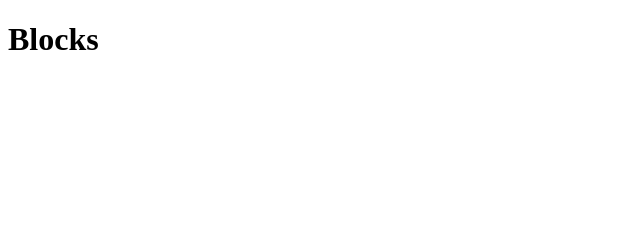
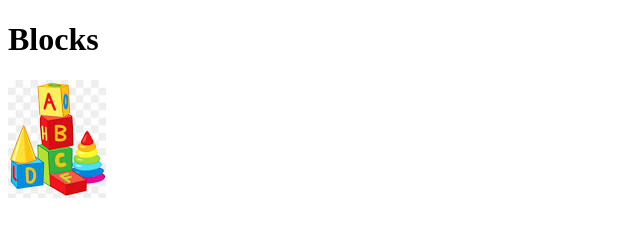
Before and after one commit to rarrunategu1/express_practice, a website: page public/index.html in a window 1280 px wide. Shown: the whole page, without its empty margins (0-640 px from the left). Drawn offline with Linux system fonts and the light colour scheme.

Commit message:
added an img in a p tag

```diff
--- a/public/index.html
+++ b/public/index.html
@@ -8,5 +8,6 @@
 </head>
 <body>
     <h1>Blocks</h1>
+    <p><img src='blocks.png'></p>
 </body>
 </html>
```
